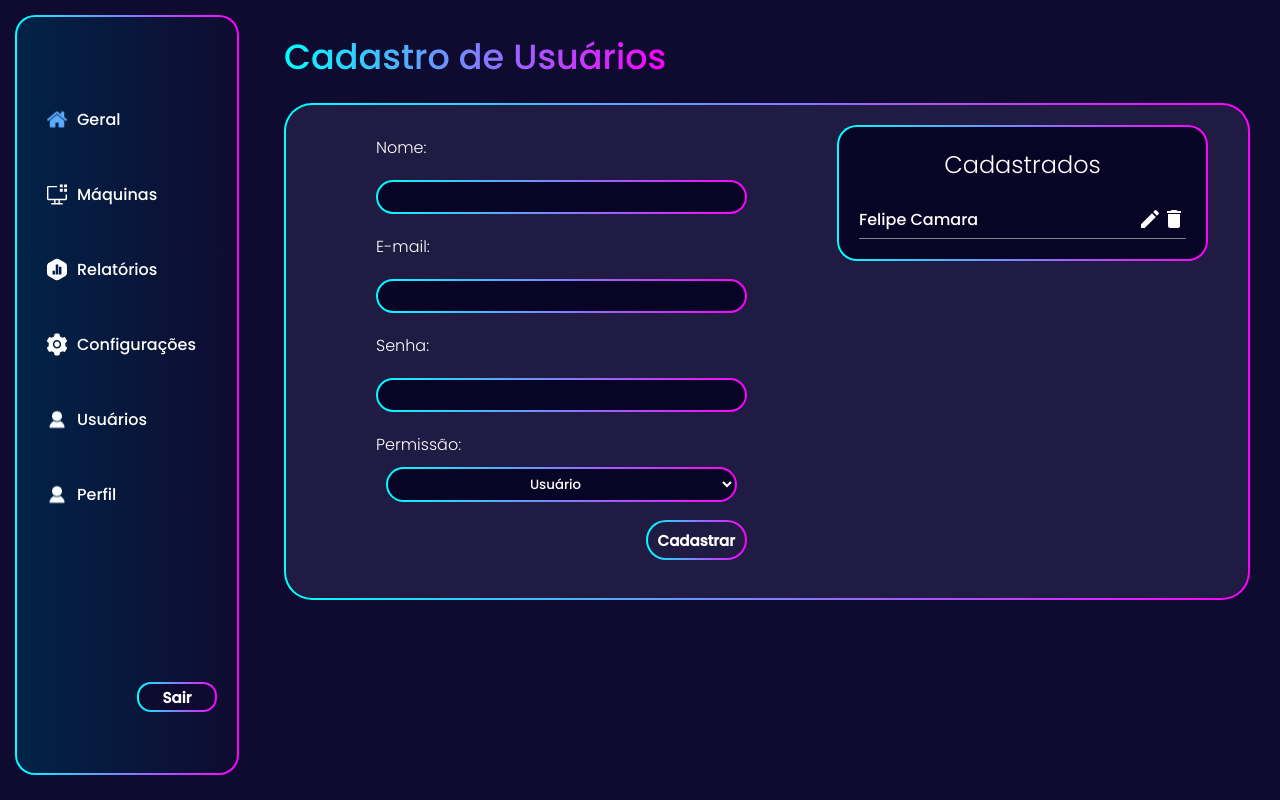
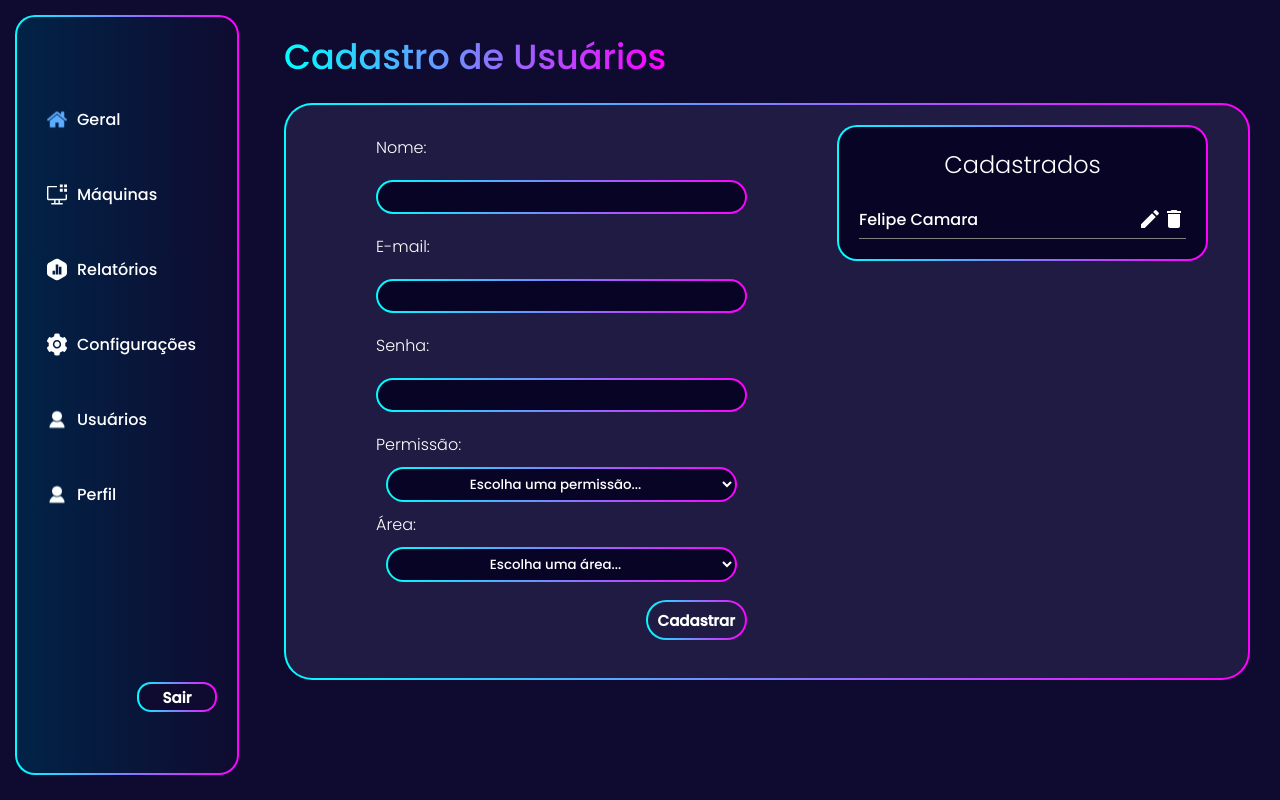
Before and after one commit to julianaesteves/projeto-p.i-onhome-site, a React (Create React App) app in the folder projeto-react/onhome/: page /dashboard in a window 1280 px wide. Both pictures are taken after a click on the item "Usuários". Built offline with nearby package versions, Linux system fonts and the light colour scheme.

Commit message:
adicionando select box de área

```diff
--- a/projeto-react/onhome/src/pages/Dashboard/Usuarios/index.jsx
+++ b/projeto-react/onhome/src/pages/Dashboard/Usuarios/index.jsx
@@ -24,9 +24,20 @@ const Usuarios = () => {
                         <label className='label-title-form'>Permissão:</label>
 
                         <select name="" id="" className='cadastro--gradientSelect'>
+                            <option value="" selected disabled>Escolha uma permissão...</option>
                             <option value="">Usuário</option>
                             <option value="">Administrador</option>
                         </select>
+
+                        <label className='label-title-form'>Área: </label>
+                        <select name="" id="" className='cadastro--gradientSelect'>
+                            <option value="" selected disabled>Escolha uma área...</option>
+                            <option value="">Front-End</option>
+                            <option value="">Back-End</option>
+                            <option value="">DevOps</option>
+                            <option value="">Design</option>
+                        </select>
+
                         <div className='right-content-button'>
                             <button className="border-gradient" type="submit">Cadastrar</button>
                         </div>
```
